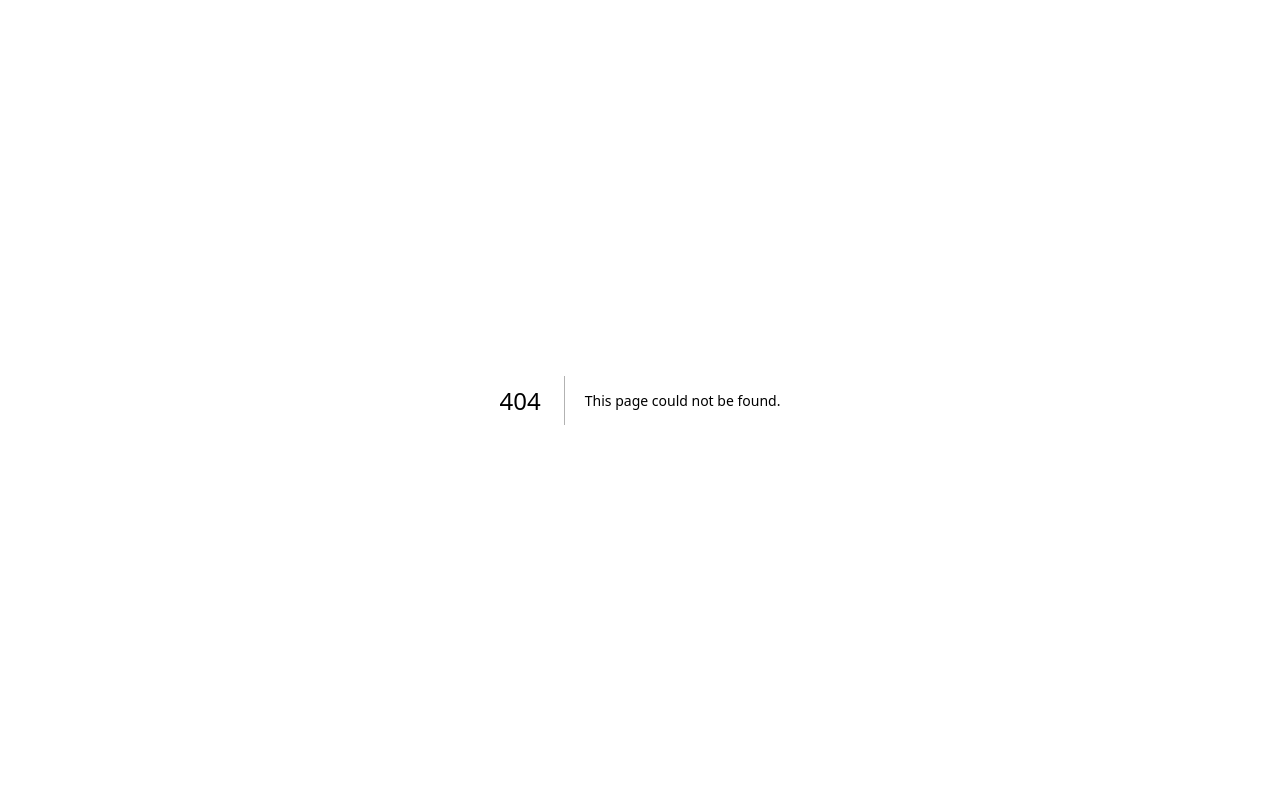
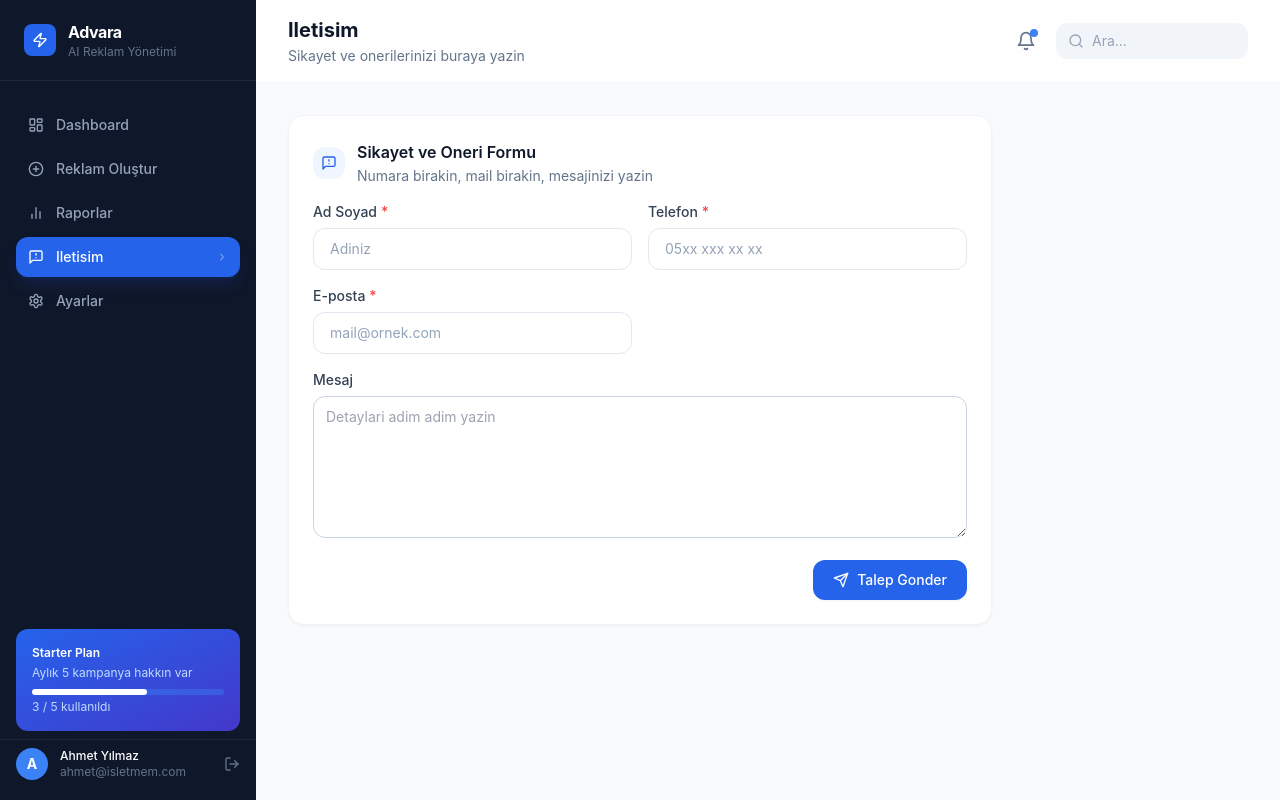
Before and after one commit to kacakmete4-byte/adpilot, a Next.js app: page /dashboard/support in a window 1280 px wide. Before the commit this address had no page. Built offline with nearby package versions, Linux system fonts and the light colour scheme.

Commit message:
Rename visible brand to Advara and update contact form

```diff
--- a/app/api/payment/iyzico/callback/route.ts
+++ b/app/api/payment/iyzico/callback/route.ts
@@ -87,7 +87,7 @@ export async function POST(request: NextRequest) {
         });
       }
 
-      const successUrl = `${process.env.NEXTAUTH_URL || 'https://adpanel.vercel.app'}/dashboard?success=true`;
+      const successUrl = `${process.env.NEXTAUTH_URL || 'https://advara.vercel.app'}/dashboard?success=true`;
       return NextResponse.redirect(successUrl);
     }
 
@@ -98,7 +98,7 @@ export async function POST(request: NextRequest) {
       });
     }
 
-    const failedUrl = `${process.env.NEXTAUTH_URL || 'https://adpanel.vercel.app'}/dashboard/subscription?canceled=true`;
+    const failedUrl = `${process.env.NEXTAUTH_URL || 'https://advara.vercel.app'}/dashboard/subscription?canceled=true`;
     return NextResponse.redirect(failedUrl);
   } catch (error) {
     console.error('Iyzico callback error:', error);
--- /dev/null
+++ b/app/api/support/route.ts
@@ -0,0 +1,113 @@
+import { NextRequest, NextResponse } from 'next/server';
+import { getServerSession } from 'next-auth';
+import nodemailer from 'nodemailer';
+import { prisma } from '@/lib/prisma';
+import { authOptions } from '@/lib/auth';
+
+function validateEmail(email: string) {
+  return /^[^\s@]+@[^\s@]+\.[^\s@]+$/.test(email);
+}
+
+export async function POST(request: NextRequest) {
+  try {
+    const body = await request.json();
+    const session = await getServerSession(authOptions);
+
+    const name = String(body.name || '').trim();
+    const phone = String(body.phone || '').trim();
+    const email = String(body.email || '').trim().toLowerCase();
+    const subject = String(body.subject || '').trim() || 'Iletisim Formu';
+    const message = String(body.message || '').trim();
+    const category = String(body.category || 'general').trim().toLowerCase();
+
+    if (!name || !phone || !email || !message) {
+      return NextResponse.json(
+        { success: false, error: 'Ad, telefon, e-posta ve mesaj zorunludur.' },
+        { status: 400 }
+      );
+    }
+
+    if (!validateEmail(email)) {
+      return NextResponse.json({ success: false, error: 'Geçerli bir e-posta girin.' }, { status: 400 });
+    }
+
+    const safeCategory = ['general', 'complaint', 'billing', 'bug'].includes(category)
+      ? category
+      : 'general';
+
+    let createdTicketId: string | null = null;
+
+    try {
+      const created = await prisma.supportTicket.create({
+        data: {
+          userId: (session?.user as any)?.id || null,
+          name,
+          phone,
+          email,
+          subject,
+          message,
+          category: safeCategory,
+          status: 'open',
+          priority: safeCategory === 'complaint' ? 'high' : 'normal',
+        },
+      });
+
+      createdTicketId = created.id;
+    } catch (dbError) {
+      console.error('Support ticket DB save failed:', dbError);
+    }
+
+    let mailSent = false;
+
+    if (process.env.GMAIL_USER && process.env.GMAIL_PASSWORD && process.env.ADMIN_EMAIL) {
+      try {
+        const transporter = nodemailer.createTransport({
+          service: 'gmail',
+          auth: {
+            user: process.env.GMAIL_USER,
+            pass: process.env.GMAIL_PASSWORD,
+          },
+        });
+
+        await transporter.sendMail({
+          from: `Advara Destek <${process.env.GMAIL_USER}>`,
+          to: process.env.ADMIN_EMAIL,
+          subject: `[Advara] Yeni Destek Talebi - ${subject}`,
+          text: [
+            `Ticket ID: ${createdTicketId || 'kaydedilemedi'}`,
+            `Kategori: ${safeCategory}`,
+            `Ad: ${name}`,
+            `Telefon: ${phone}`,
+            `E-posta: ${email}`,
+            '',
+            'Mesaj:',
+            message,
+          ].join('\n'),
+        });
+
+        mailSent = true;
+      } catch (mailError) {
+        console.error('Support ticket email send failed:', mailError);
+      }
+    }
+
+    if (!createdTicketId && !mailSent) {
+      return NextResponse.json(
+        {
+          success: false,
+          error: 'Talep şu an iletilemedi. Lütfen biraz sonra tekrar deneyin.',
+        },
+        { status: 500 }
+      );
+    }
+
+    return NextResponse.json({
+      success: true,
+      ticketId: createdTicketId,
+      message: 'Talebiniz alındı. En kısa sürede dönüş yapacağız.',
+    });
+  } catch (error) {
+    console.error('Support API error:', error);
+    return NextResponse.json({ success: false, error: 'Bir hata oluştu.' }, { status: 500 });
+  }
+}
--- /dev/null
+++ b/app/dashboard/support/page.tsx
@@ -0,0 +1,138 @@
+'use client';
+
+import { useState } from 'react';
+import { MessageSquareWarning, Send, CheckCircle2, AlertCircle } from 'lucide-react';
+import { Header } from '@/components/layout/Header';
+import { Card, CardHeader } from '@/components/ui/Card';
+import { Button } from '@/components/ui/Button';
+import { Input } from '@/components/ui/Input';
+
+export default function SupportPage() {
+  const [loading, setLoading] = useState(false);
+  const [success, setSuccess] = useState('');
+  const [error, setError] = useState('');
+  const [form, setForm] = useState({
+    name: '',
+    phone: '',
+    email: '',
+    category: 'complaint',
+    subject: 'Iletisim Formu',
+    message: '',
+  });
+
+  const update = (field: keyof typeof form) => (e: React.ChangeEvent<HTMLInputElement | HTMLTextAreaElement | HTMLSelectElement>) => {
+    setForm((prev) => ({ ...prev, [field]: e.target.value }));
+  };
+
+  const submit = async (e: React.FormEvent) => {
+    e.preventDefault();
+    setSuccess('');
+    setError('');
+    setLoading(true);
+
+    try {
+      const response = await fetch('/api/support', {
+        method: 'POST',
+        headers: { 'Content-Type': 'application/json' },
+        body: JSON.stringify(form),
+      });
+
+      const data = await response.json();
+      if (!response.ok) {
+        throw new Error(data?.error || 'Talep gönderilemedi');
+      }
+
+      setSuccess(data?.ticketId ? `Talebiniz alındı. Takip No: ${data.ticketId}` : 'Talebiniz alındı.');
+      setForm({
+        name: '',
+        phone: '',
+        email: '',
+        category: 'complaint',
+        subject: 'Iletisim Formu',
+        message: '',
+      });
+    } catch (err) {
+      const message = err instanceof Error ? err.message : 'Talep gönderilemedi';
+      setError(message);
+    } finally {
+      setLoading(false);
+    }
+  };
+
+  return (
+    <div>
+      <Header title="Iletisim" subtitle="Sikayet ve onerilerinizi buraya yazin" />
+
+      <div className="px-8 py-8 max-w-3xl">
+        <Card>
+          <CardHeader
+            title="Sikayet ve Oneri Formu"
+            subtitle="Numara birakin, mail birakin, mesajinizi yazin"
+            icon={<MessageSquareWarning className="w-4 h-4" />}
+          />
+
+          <form onSubmit={submit} className="space-y-4 mt-2">
+            <div className="grid grid-cols-1 sm:grid-cols-2 gap-4">
+              <Input
+                label="Ad Soyad"
+                value={form.name}
+                onChange={update('name')}
+                placeholder="Adiniz"
+                required
+              />
+
+              <Input
+                label="Telefon"
+                value={form.phone}
+                onChange={update('phone')}
+                placeholder="05xx xxx xx xx"
+                required
+              />
+
+              <Input
+                label="E-posta"
+                type="email"
+                value={form.email}
+                onChange={update('email')}
+                placeholder="mail@ornek.com"
+                required
+              />
+            </div>
+
+            <div>
+              <label className="text-sm font-medium text-slate-700 block mb-1.5">Mesaj</label>
+              <textarea
+                value={form.message}
+                onChange={update('message')}
+                placeholder="Detaylari adim adim yazin"
+                rows={6}
+                required
+                className="w-full rounded-xl border border-slate-300 bg-white px-3 py-2.5 text-sm outline-none focus:ring-2 focus:ring-blue-200 focus:border-blue-500"
+              />
+            </div>
+
+            {success && (
+              <div className="p-3 rounded-xl border border-emerald-200 bg-emerald-50 flex items-start gap-2">
+                <CheckCircle2 className="w-4 h-4 text-emerald-600 mt-0.5" />
+                <p className="text-sm text-emerald-700">{success}</p>
+              </div>
+            )}
+
+            {error && (
+              <div className="p-3 rounded-xl border border-red-200 bg-red-50 flex items-start gap-2">
+                <AlertCircle className="w-4 h-4 text-red-600 mt-0.5" />
+                <p className="text-sm text-red-700">{error}</p>
+              </div>
+            )}
+
+            <div className="flex justify-end">
+              <Button type="submit" loading={loading} icon={!loading ? <Send className="w-4 h-4" /> : undefined}>
+                Talep Gonder
+              </Button>
+            </div>
+          </form>
+        </Card>
+      </div>
+    </div>
+  );
+}
--- a/app/layout.tsx
+++ b/app/layout.tsx
@@ -3,7 +3,7 @@ import './globals.css';
 import { AuthProvider } from '@/components/providers/AuthProvider';
 
 export const metadata: Metadata = {
-  title: 'AdPanel – AI Reklam Yönetimi',
+  title: 'Advara – AI Reklam Yönetimi',
   description: 'İşletmeniz için yapay zeka destekli reklam yönetim paneli',
 };
 
--- a/app/login/page.tsx
+++ b/app/login/page.tsx
@@ -10,7 +10,7 @@ import { Input } from '@/components/ui/Input';
 
 export default function LoginPage() {
   const router = useRouter();
-  const [email, setEmail] = useState('demo@adpanel.com');
+  const [email, setEmail] = useState('demo@advara.com');
   const [password, setPassword] = useState('demo123');
   const [showPassword, setShowPassword] = useState(false);
   const [loading, setLoading] = useState(false);
@@ -47,7 +47,7 @@ export default function LoginPage() {
           <div className="w-9 h-9 bg-blue-600 rounded-xl flex items-center justify-center">
             <Zap className="w-5 h-5 text-white" />
           </div>
-          <span className="text-white font-bold text-xl tracking-tight">AdPanel</span>
+          <span className="text-white font-bold text-xl tracking-tight">Advara</span>
         </div>
 
         <div>
@@ -74,7 +74,7 @@ export default function LoginPage() {
           </div>
         </div>
 
-        <p className="text-slate-600 text-sm">© 2024 AdPanel. Tüm hakları saklıdır.</p>
+        <p className="text-slate-600 text-sm">© 2024 Advara. Tüm hakları saklıdır.</p>
       </div>
 
       {/* Sağ panel - Form */}
@@ -85,7 +85,7 @@ export default function LoginPage() {
             <div className="w-8 h-8 bg-blue-600 rounded-lg flex items-center justify-center">
               <Zap className="w-4 h-4 text-white" />
             </div>
-            <span className="text-white font-bold text-lg">AdPanel</span>
+            <span className="text-white font-bold text-lg">Advara</span>
           </div>
 
           <div className="bg-white rounded-2xl shadow-2xl p-8">
--- a/app/register/page.tsx
+++ b/app/register/page.tsx
@@ -53,7 +53,7 @@ export default function RegisterPage() {
           <div className="w-9 h-9 bg-blue-600 rounded-xl flex items-center justify-center">
             <Zap className="w-5 h-5 text-white" />
           </div>
-          <span className="text-white font-bold text-xl">AdPanel</span>
+          <span className="text-white font-bold text-xl">Advara</span>
         </div>
 
         <div className="bg-white rounded-2xl shadow-2xl p-8">
--- a/components/layout/Sidebar.tsx
+++ b/components/layout/Sidebar.tsx
@@ -8,6 +8,7 @@ import {
   PlusCircle,
   BarChart2,
   Settings,
+  MessageSquareWarning,
   Zap,
   LogOut,
   ChevronRight,
@@ -17,6 +18,7 @@ const navItems = [
   { href: '/dashboard', label: 'Dashboard', icon: LayoutDashboard },
   { href: '/dashboard/create-ad', label: 'Reklam Oluştur', icon: PlusCircle },
   { href: '/dashboard/reports', label: 'Raporlar', icon: BarChart2 },
+  { href: '/dashboard/support', label: 'Iletisim', icon: MessageSquareWarning },
   { href: '/dashboard/settings', label: 'Ayarlar', icon: Settings },
 ];
 
@@ -35,7 +37,7 @@ export function Sidebar({ user }: SidebarProps) {
           <Zap className="w-4 h-4 text-white" />
         </div>
         <div>
-          <span className="font-bold text-white text-base tracking-tight">AdPanel</span>
+          <span className="font-bold text-white text-base tracking-tight">Advara</span>
           <p className="text-slate-500 text-xs">AI Reklam Yönetimi</p>
         </div>
       </div>
--- a/package.json
+++ b/package.json
@@ -27,6 +27,7 @@
   },
   "devDependencies": {
     "@types/node": "^20",
+    "@types/nodemailer": "^8.0.0",
     "@types/react": "^18",
     "@types/react-dom": "^18",
     "autoprefixer": "^10.0.1",
```
Also changed, not shown: 2 other files (tests, documents, lock files or other folders).
